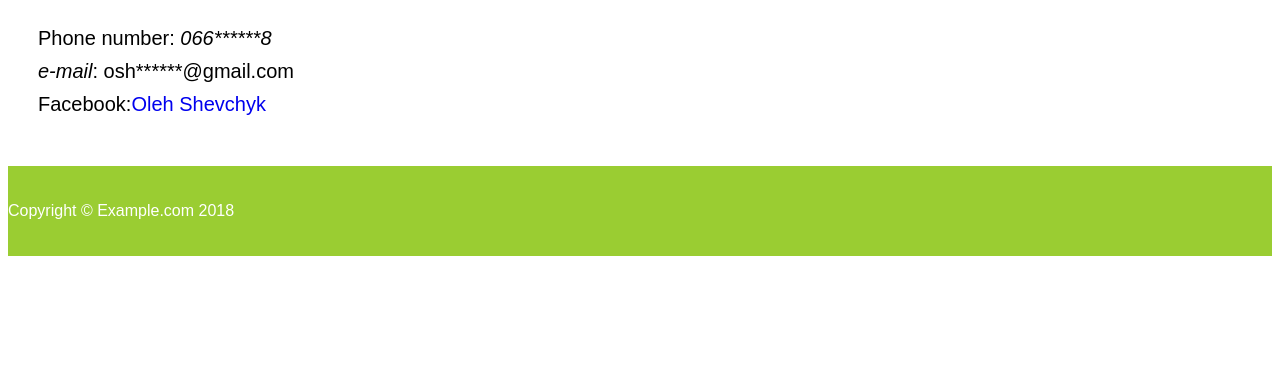
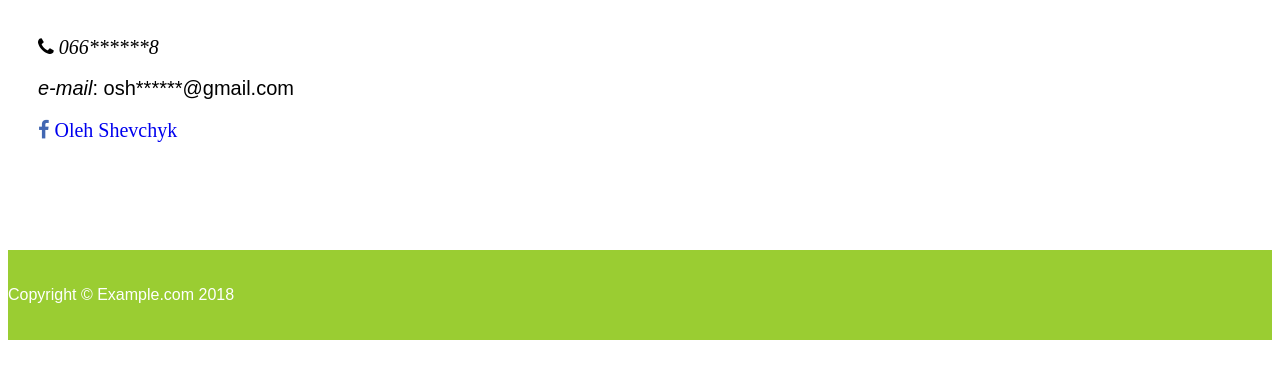
Before and after one commit to oleh-shev/FWD_course, a plain HTML site: page Homework/contacts.html in a window 1280 px wide. Shown: the part 343-722 px from the top of the page. Drawn offline with Linux system fonts and the light colour scheme.

Commit message:
add style

```diff
--- a/Homework/contacts.html
+++ b/Homework/contacts.html
@@ -4,6 +4,7 @@
     <meta charset="UTF-8">
     <title>My Page</title>
     <link rel="stylesheet" type="text/css" href="style/style_general.css">
+    <link rel="stylesheet" href="https://cdnjs.cloudflare.com/ajax/libs/font-awesome/4.7.0/css/font-awesome.min.css">
 </head>
 <body>
 <header class="header">
@@ -19,9 +20,9 @@
 <h1 class="subtitle">Contact me:</h1>
 <div class="contacts">
     <ul>
-        <li>Phone number: <i>066******8</i></li>
+        <li  class="fa fa-phone" aria-hidden="true"><i> 066******8</i></li>
         <li><i>e-mail</i>: osh******@gmail.com</li>
-    <li>Facebook:<a href="https://www.facebook.com/oleh.shevchyck" target=_blank>Oleh Shevchyk</a></li>
+    <li class="fa fa-facebook-f"> <a href="https://www.facebook.com/oleh.shevchyck" target=_blank>Oleh Shevchyk</a></li>
     </ul>
 </div>
 <footer><p>Copyright © Example.com 2018</p></footer>
--- a/Homework/style/style_general.css
+++ b/Homework/style/style_general.css
@@ -1,7 +1,7 @@
 /*HEADER & NAVIGATION & FOOTER*/
 
 body {
-    font-family: Arial, San-Serif;
+    font-family: Arial, serif;
     font-size: 100%;
 }
 ul{
@@ -43,11 +43,24 @@ a{
     color: yellowgreen;
     background-color: black;
 }
-footer{
+footer {
     background-color: yellowgreen;
     color: white;
     padding: 20px 0;
     margin-top: 50px;
+}
+
+    /*DROPDOWN*/
+
+.sub-menu {
+    display: none;
+    position: absolute;
+    width: auto;
+    top: auto;
+}
+
+.about:hover .sub-menu {
+    display: block;
 }
 
 /*GENERAL*/
@@ -97,7 +110,13 @@ footer{
 
 /*CONTACTS*/
 
+.contacts {
+    margin-bottom: 100px;
+}
 .contacts li{
-    margin: 10px 0px 10px 30px ;
+    margin: 10px 0 10px 30px ;
     font-size: 20px;
 }
+.fa-facebook-f {
+    color: #4267b2;
+}
```
Also changed, not shown: 1 other file.
